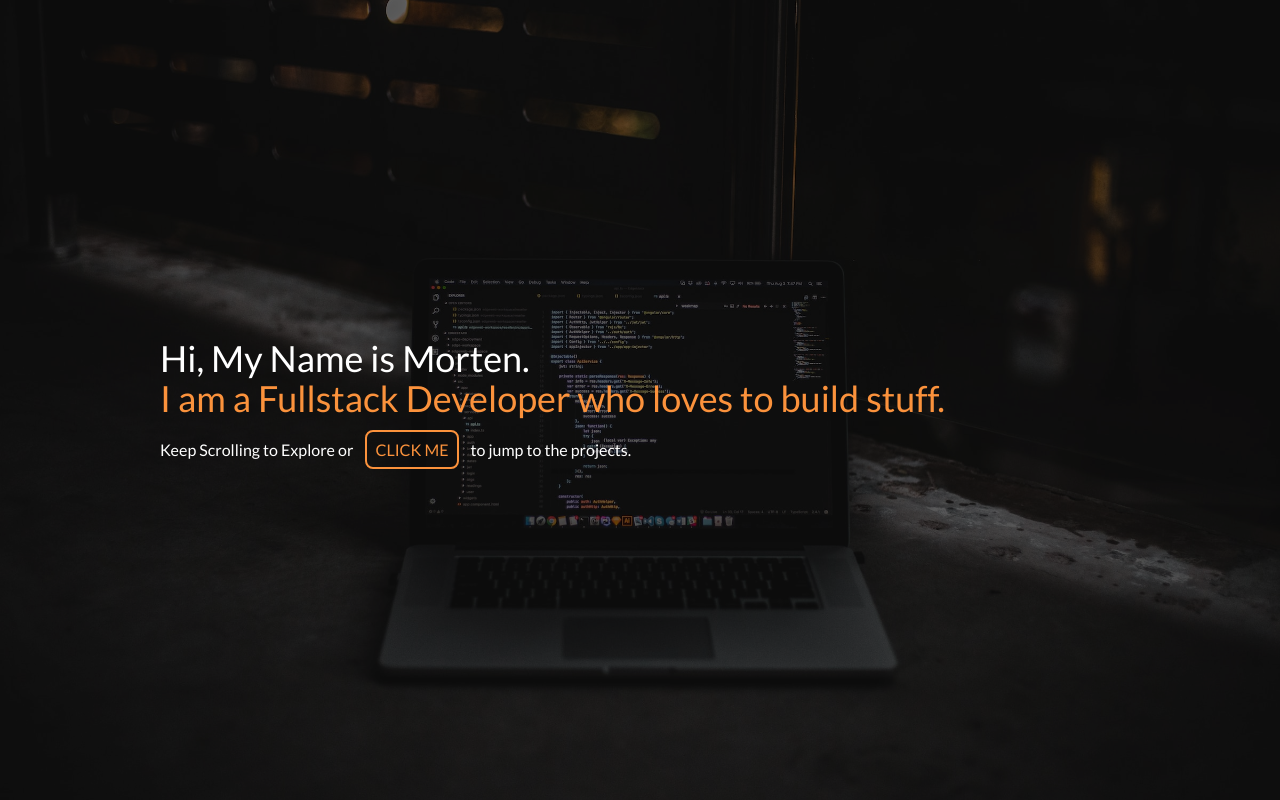
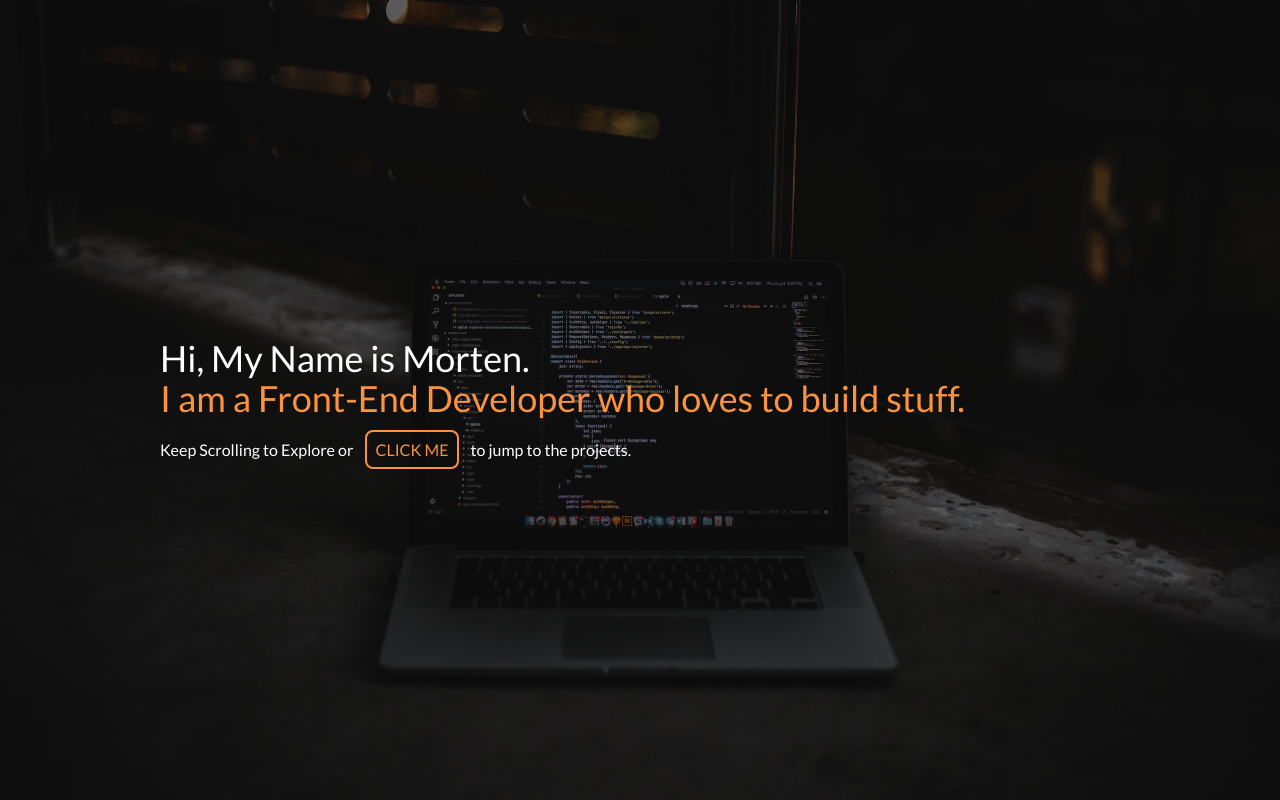
Before and after one commit to Morten-Kodehode/portfolio, a React (Vite) app: page / in a window 1280 px wide. Shown: the top 800 px of the page. Built offline with nearby package versions, Linux system fonts and the light colour scheme.

Commit message:
Updated hero

```diff
--- a/src/components/Hero.jsx
+++ b/src/components/Hero.jsx
@@ -3,15 +3,25 @@ import React from "react";
 function Hero() {
   return (
     <div className="flex justify-center flex-col px-3 md:px-10 lg:px-40 h-screen bg-hero bg-cover bg-center bg-no-repeat bg-black bg-opacity-60 bg-blend-overlay font-lato">
-        <h1 className="text-2xl md:text-3xl lg:text-4xl text-white pb-5">Hi, My Name is Morten.
-          <br />
-          <span className="text-orange-400">I am a Fullstack Developer who loves to build stuff.</span>
-        </h1>
-        <p className="text-white">Keep Scrolling to Explore or
-          <a href="#projects" className="border-solid border-2 border-orange-400 rounded-lg p-2 mx-3 text-orange-400">CLICK ME</a>
-          to jump to the projects.</p>
-      </div>
-  )
+      <h1 className="text-2xl md:text-3xl lg:text-4xl text-white pb-5">
+        Hi, My Name is Morten.
+        <br />
+        <span className="text-orange-400">
+          I am a Front-End Developer who loves to build stuff.
+        </span>
+      </h1>
+      <p className="text-white">
+        Keep Scrolling to Explore or
+        <a
+          href="#projects"
+          className="border-solid border-2 border-orange-400 rounded-lg p-2 mx-3 text-orange-400"
+        >
+          CLICK ME
+        </a>
+        to jump to the projects.
+      </p>
+    </div>
+  );
 }
 
 export default Hero;
```
